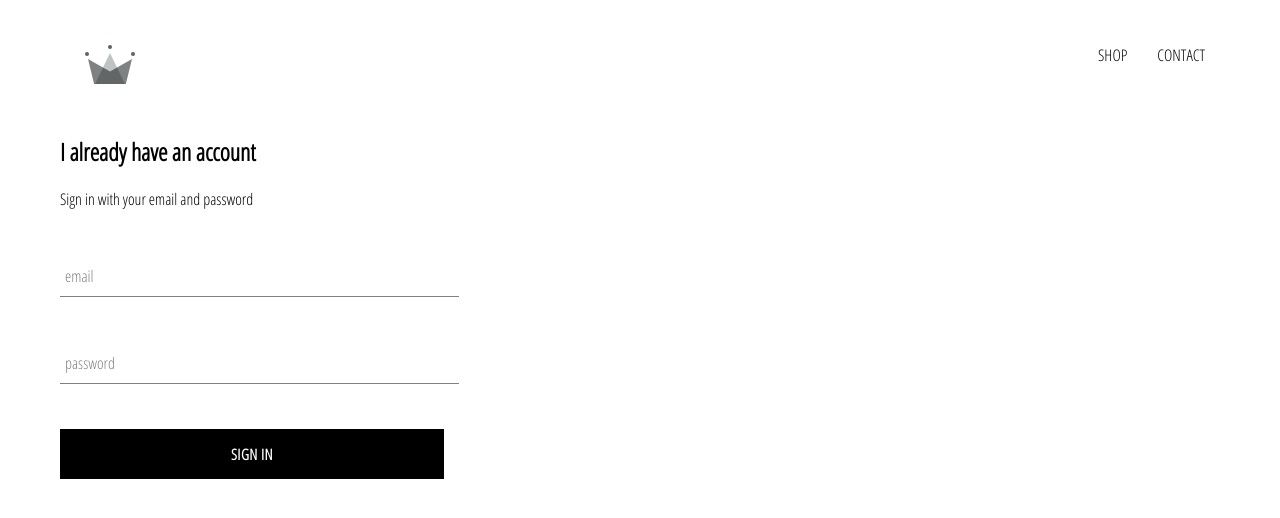
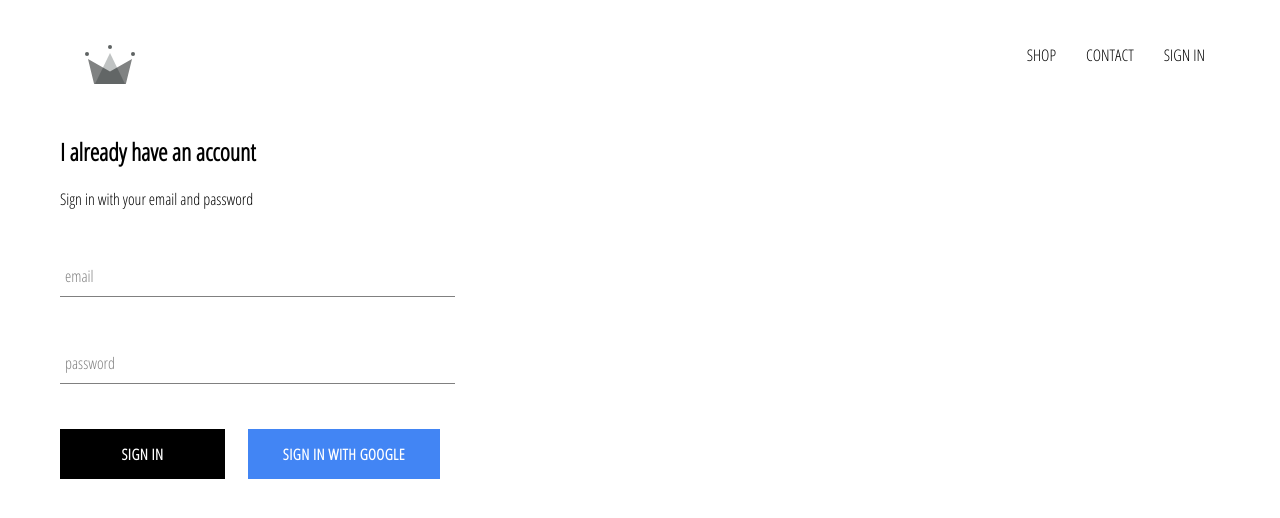
Before and after one commit to RohitThorat1006/react-ecommerce, a React (Create React App) app: page /signin in a window 1280 px wide. Shown: the top 518 px of the page. Built offline with nearby package versions, Linux system fonts and the light colour scheme; no server answers.

Commit message:
add firebase auth

```diff
--- a/package.json
+++ b/package.json
@@ -6,6 +6,7 @@
     "@testing-library/jest-dom": "^5.14.1",
     "@testing-library/react": "^11.2.7",
     "@testing-library/user-event": "^12.8.3",
+    "firebase": "^8.7.1",
     "node-sass": "^6.0.1",
     "react": "^17.0.2",
     "react-dom": "^17.0.2",
--- a/src/App.js
+++ b/src/App.js
@@ -1,23 +1,48 @@
-import { Switch, Route } from 'react-router-dom';
+import { Switch, Route } from "react-router-dom";
 
-import './App.css';
+import "./App.css";
 
-import HomePage  from '../src/pages/homepage/homepage.component.jsx';
-import ShopPage from './pages/shop/shop.component';
-import Header from './components/header/header.component';
-import SignInAndSignUpPage from './pages/sign-in-and-sign-up/sign-in-and-sign-up.component';
+import HomePage from "../src/pages/homepage/homepage.component.jsx";
+import ShopPage from "./pages/shop/shop.component";
+import Header from "./components/header/header.component";
+import SignInAndSignUpPage from "./pages/sign-in-and-sign-up/sign-in-and-sign-up.component";
+import { auth } from "./firebase/firebase.utils";
+import React from "react";
 
-function App() {
+class App extends React.Component {
+  constructor() {
+    super();
+
+    this.state = {
+      currentUser: null,
+    };
+  }
+
+  unsubscribeFromAuth = null
+
+  componentDidMount() {
+    this.unsubscribeFromAuth = auth.onAuthStateChanged(user => {
+      this.setState({  currentUser: user })
+      console.log(user)
+    });
+  }
+
+  componentWillUnmount() {
+    this.unsubscribeFromAuth()
+  }
+
+  render() {
     return (
       <div>
-      <Header />
+        <Header currentUser={this.state.currentUser}/>
         <Switch>
-        <Route exact path='/' component={HomePage}/>
-        <Route path='/shop' component={ShopPage}/>
-        <Route path='/signin' component={SignInAndSignUpPage}/>
+          <Route exact path="/" component={HomePage} />
+          <Route path="/shop" component={ShopPage} />
+          <Route path="/signin" component={SignInAndSignUpPage} />
         </Switch>
       </div>
     );
   }
+}
 
 export default App;
--- a/src/components/custom-button/custom-button.component.jsx
+++ b/src/components/custom-button/custom-button.component.jsx
@@ -2,8 +2,8 @@
 
 import "./custom-button.styles.scss";
 
-const CustomButton = ({ children, ...otherProps }) => (
-  <button className="custom-button" {...otherProps}>
+const CustomButton = ({ children, isGoogleSignIn,  ...otherProps }) => (
+  <button className={`${isGoogleSignIn ? 'google-sign-in': ''} custom-button`} {...otherProps}>
     {children}
   </button>
 );
--- a/src/components/custom-button/custom-button.styles.scss
+++ b/src/components/custom-button/custom-button.styles.scss
@@ -19,4 +19,14 @@
       color: black;
       border: 1px solid black;
     }
+
+    &.google-sign-in {
+      background-color: #4285f4;
+      color: white;
+
+      &:hover {
+        background-color: #357ae8;
+        border: none;
+      }
+    }
   }
--- a/src/components/header/header.component.jsx
+++ b/src/components/header/header.component.jsx
@@ -1,11 +1,13 @@
 import React from "react";
 import { Link } from "react-router-dom";
+
+import { auth } from "../../firebase/firebase.utils";
 
 import { ReactComponent as Logo } from "../../assets/crown.svg";
 
 import "./header.styles.scss";
 
-const Header = () => (
+const Header = ({ currentUser }) => (
   <div className="header">
     <Link className='logo-container' to="/">
         <Logo className='logo'/>
@@ -17,6 +19,11 @@
         <Link className='option' to='/contact'>
             CONTACT
         </Link>
+        {
+          currentUser ?
+          <div className='option' onClick={() => auth.signOut()}>SIGN OUT</div> :
+          <Link className='option' to='/signin'>SIGN IN</Link>
+        }
     </div>
   </div>
 );
--- a/src/components/header/header.styles.scss
+++ b/src/components/header/header.styles.scss
@@ -20,6 +20,7 @@
 
       .option {
         padding: 10px 15px;
+        cursor: pointer;
       }
     }
   }
--- a/src/components/sign-in/sign-in.component.jsx
+++ b/src/components/sign-in/sign-in.component.jsx
@@ -2,6 +2,7 @@
 
 import FormInput from "../form-input/form-input.component";
 import CustomButton from "../../components/custom-button/custom-button.component";
+import { SignInWithGoogle } from "../../firebase/firebase.utils";
 
 import "./sign-in.styles.scss";
 
@@ -50,10 +51,15 @@
             required
           />
         </form>
-
-        <CustomButton type="submit" value="Submit Form">
-          SIGN IN
-        </CustomButton>
+        <div className='buttons'>
+          <CustomButton type="submit" value="Submit Form">
+            Sign in
+          </CustomButton>
+          <CustomButton onClick={SignInWithGoogle} isGoogleSignIn>
+            {""}
+            Sign in with Google {""}
+          </CustomButton>
+        </div>
       </div>
     );
   }
--- a/src/components/sign-in/sign-in.styles.scss
+++ b/src/components/sign-in/sign-in.styles.scss
@@ -1,9 +1,14 @@
 .sign-in {
-    width: 30vw;
+    width: 380px;
     display: flex;
     flex-direction: column;
 
     .title {
         margin: 10px 0;
     }
+
+    .buttons {
+        display: flex;
+        justify-content: space-between;
+    }
 }
--- /dev/null
+++ b/src/firebase/firebase.utils.js
@@ -0,0 +1,24 @@
+import firebase from "firebase/app";
+import "firebase/firestore";
+import "firebase/auth";
+
+const firebaseConfig = {
+  apiKey: "AIzaSyDWx5xFb0QxLnOCHVuNGP6GJ1emo065jB8",
+  authDomain: "crwn-clothing-7c5e5.firebaseapp.com",
+  projectId: "crwn-clothing-7c5e5",
+  storageBucket: "crwn-clothing-7c5e5.appspot.com",
+  messagingSenderId: "603787840671",
+  appId: "1:603787840671:web:8aaf942382857c456026aa",
+  measurementId: "G-0G2TQXYLTH",
+};
+// Initialize Firebase
+firebase.initializeApp(firebaseConfig);
+
+export const auth = firebase.auth();
+export const firestore = firebase.firestore();
+
+const provider = new firebase.auth.GoogleAuthProvider();
+provider.setCustomParameters({ prompt: "select_account" });
+export const SignInWithGoogle = () => auth.signInWithPopup(provider);
+
+export default firebase;
```
Also changed, not shown: 1 other file (tests, documents, lock files or other folders). Lines whose indentation alone changed are shown as unchanged.
